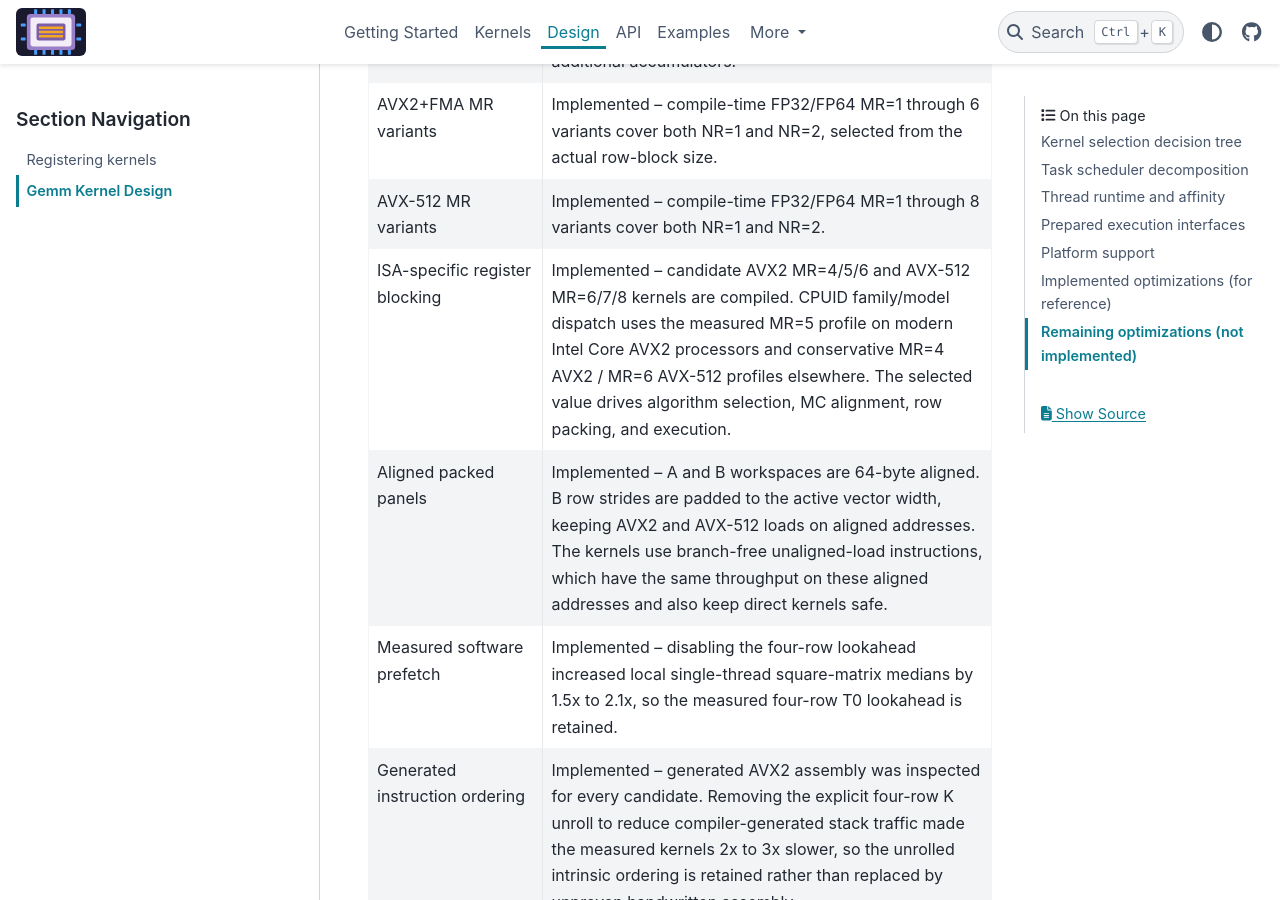
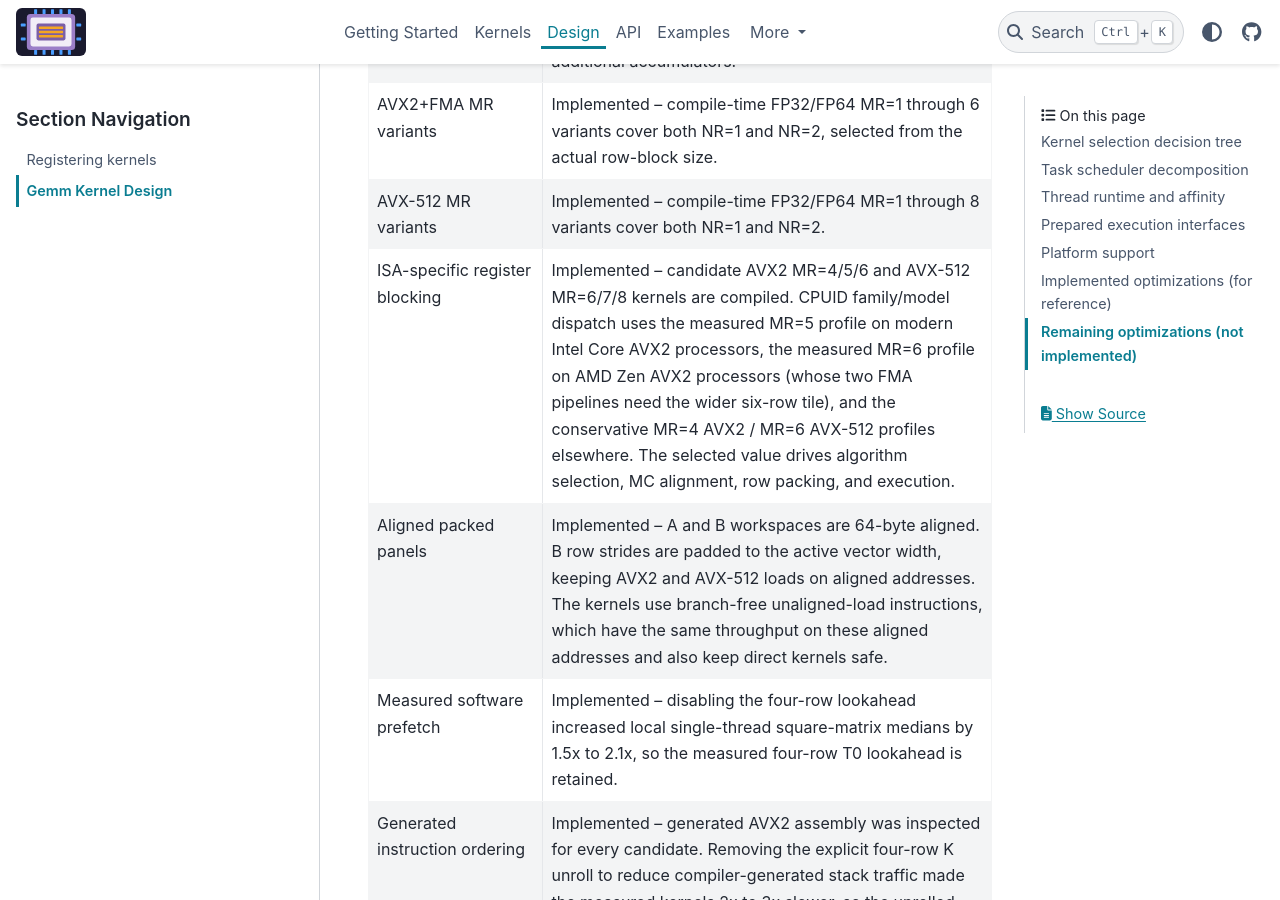
Before and after one commit to xadupre/onnx-light-cpu, a Sphinx documentation site: the page built from docs/design/gemm_kernel_design.rst, in a window 1280 px wide and 900 px high, scrolled down 8498 px. Built offline with Sphinx 7.4.7 and the PyData theme 0.15.4, drawn with Linux system fonts in a browser that asks for light colours; pages that are not in the unit, such as notebooks, are missing from menus.

Commit message:
Add measured AMD Zen AVX2 six-row GEMM register profile (Roadmap PR06.5)
Co-authored-by: xadupre <22452781+xadupre@users.noreply.github.com>

```diff
--- a/docs/design/gemm_kernel_design.rst
+++ b/docs/design/gemm_kernel_design.rst
@@ -366,9 +366,11 @@ Implemented optimizations (for reference)
    * - ISA-specific register blocking
      - Implemented -- candidate AVX2 MR=4/5/6 and AVX-512 MR=6/7/8 kernels
        are compiled. CPUID family/model dispatch uses the measured MR=5
-       profile on modern Intel Core AVX2 processors and conservative MR=4
-       AVX2 / MR=6 AVX-512 profiles elsewhere. The selected value drives
-       algorithm selection, MC alignment, row packing, and execution.
+       profile on modern Intel Core AVX2 processors, the measured MR=6 profile
+       on AMD Zen AVX2 processors (whose two FMA pipelines need the wider
+       six-row tile), and the conservative MR=4 AVX2 / MR=6 AVX-512 profiles
+       elsewhere. The selected value drives algorithm selection, MC alignment,
+       row packing, and execution.
    * - Aligned packed panels
      - Implemented -- A and B workspaces are 64-byte aligned. B row strides
        are padded to the active vector width, keeping AVX2 and AVX-512 loads
```
Also changed, not shown: docs/next_steps/2026_08_gemm_matmul.rst (+17 -5 lines), 4 other files.
